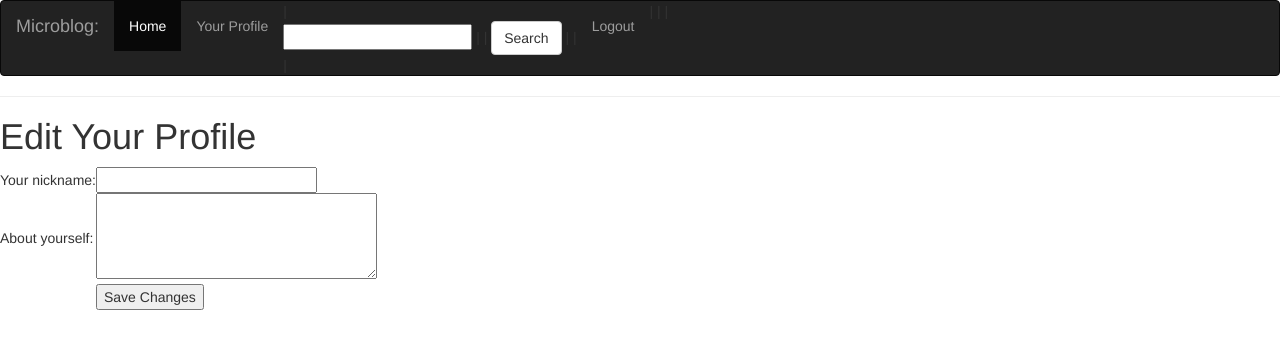
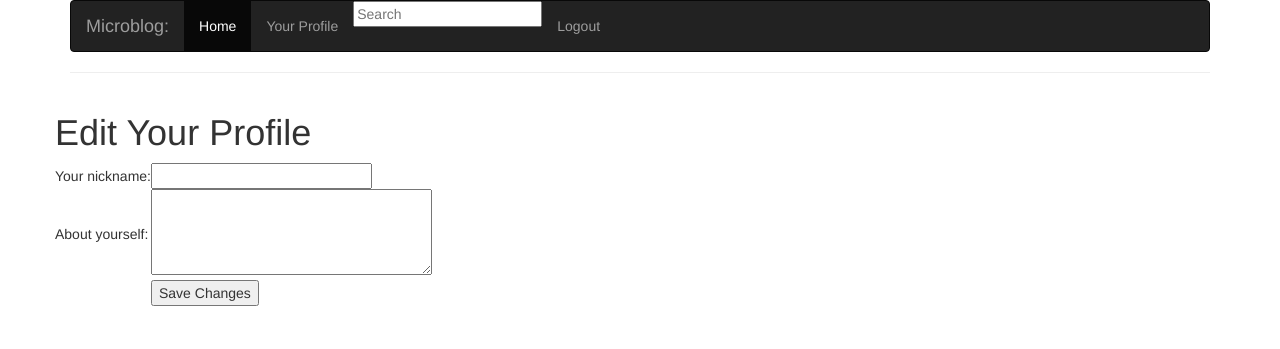
Before and after one commit to zy964c/my_blog, a Flask app: page /edit in a window 1280 px wide. Shown: the top 349 px of the page. Run offline with Flask 2, Linux system fonts and the light colour scheme; a user stored in the database is signed in; data comes from the database, SQL or seed files in the repository; parts of the project's set-up code (start-up, migrations or seed data) failed here and were passed over; some libraries are stand-ins or nearby versions.

Commit message:
modified base tmplate, 10 messages per page

```diff
--- a/app/templates/base.html
+++ b/app/templates/base.html
@@ -5,6 +5,10 @@
     <meta http-equiv="X-UA-Compatible" content="IE=edge">
     <meta name="viewport" content="width=device-width, initial-scale=1">
     <!-- The above 3 meta tags *must* come first in the head; any other head content must come *after* these tags -->
+    <!-- jQuery (necessary for Bootstrap's JavaScript plugins) -->
+    <script src="https://ajax.googleapis.com/ajax/libs/jquery/1.12.4/jquery.min.js"></script>
+    <!-- Include all compiled plugins (below), or include individual files as needed -->
+    <script src="/static/js/bootstrap.min.js"></script>
     <meta name="viewport" content="width=device-width, initial-scale=1.0">
     {% if title %}
     <title>{{ title }} - microblog</title>
@@ -15,27 +19,26 @@
     <link href="/static/css/bootstrap.min.css" rel="stylesheet">
   </head>
   <body>
-    <nav class="navbar navbar-inverse">
-      <div class="container-fluid">
+    <div class="container">
+        <nav class="navbar navbar-inverse">
             <div class="navbar-header">
                 <a class="navbar-brand">Microblog:</a>
             </div>
             <ul class="nav navbar-nav">
                 <li class="active"><a href="{{ url_for('index') }}">Home</a></li>
                 {% if g.user.is_authenticated %}
-                | <li><a href="{{ url_for('user', nickname=g.user.nickname) }}">Your Profile</a></li>
-                | <li>
-                |    <form class="form-inline" action="{{ url_for('search') }}" method="post" name="search">{{ g.search_form.hidden_tag() }}{{ g.search_form.search(size=20) }}
-                |      <div class="form-group">
-                |        <button type="submit" class="btn btn-default">Search</button>
-                |      </div>
-                |    </form>
-                | </li>
-                | <li><a href="{{ url_for('logout') }}">Logout</a></li>
+                  <li><a href="{{ url_for('user', nickname=g.user.nickname) }}">Your Profile</a></li>
+                  <li>
+                     <form class="navbar-search pull-right" action="{{ url_for('search') }}" method="post" name="search">{{ g.search_form.hidden_tag() }}{{ g.search_form.search(size=20, placeholder='Search', class="search-query")}}</form>
+         <!--              <div class="form-group">
+                         <button type="submit" class="btn btn-default">Search</button>
+                       </div>
+                     </form> -->
+                  </li>
+                  <li><a href="{{ url_for('logout') }}">Logout</a></li>
                 {% endif %}
             </ul>
-      </div>
-    </nav>
+        </nav>
     <hr>
     {% with messages = get_flashed_messages() %}
     {% if messages %}
@@ -46,10 +49,10 @@
     </ul>
     {% endif %}
     {% endwith %}
-    {% block content %}{% endblock %}
-    <!-- jQuery (necessary for Bootstrap's JavaScript plugins) -->
-    <script src="https://ajax.googleapis.com/ajax/libs/jquery/1.12.4/jquery.min.js"></script>
-    <!-- Include all compiled plugins (below), or include individual files as needed -->
-    <script src="/static/js/bootstrap.min.js"></script>
+    <div class="row">
+        <div class="span12">
+            {% block content %}{% endblock %}
+        </div>
+    </div>
   </body>
 </html>
--- a/config.py
+++ b/config.py
@@ -31,4 +31,4 @@ MAIL_PASSWORD = 'Bvcxz123'
 ADMINS = ['zy964c@gmail.com']
 
 # pagination
-POSTS_PER_PAGE = 3
+POSTS_PER_PAGE = 10
```
